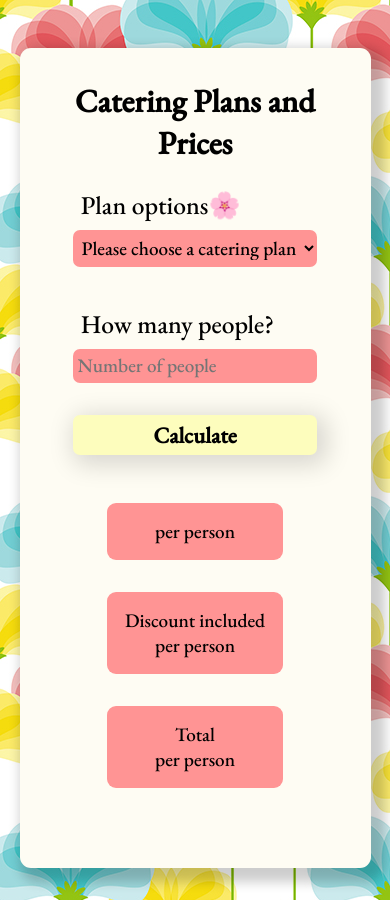
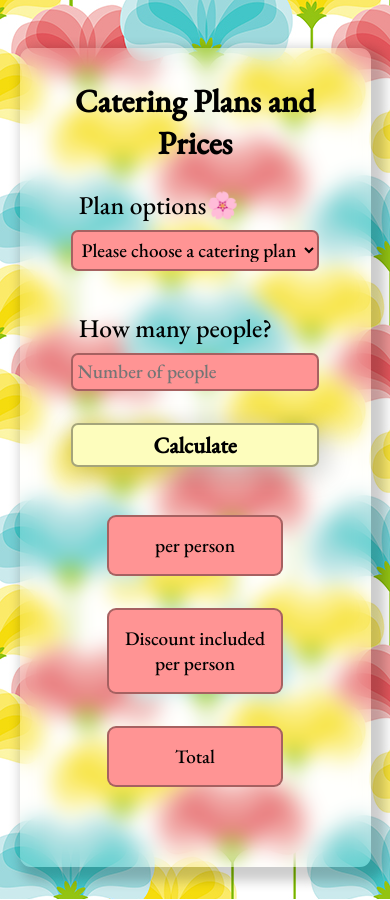
Before and after one commit to KseniiaErnest/JS-Catering, a plain HTML site: page index.html in a window 390 px wide. Drawn offline with nearby package versions, Linux system fonts and the light colour scheme.

Commit message:
COMPLETE

```diff
--- a/index.html
+++ b/index.html
@@ -48,7 +48,6 @@
         <div id="totalAmount">
           <p>Total</p>
           <span id="total"></span>
-          <span>per person</span>
         </div>
 
       </div>
--- a/style.css
+++ b/style.css
@@ -108,6 +108,11 @@ h1 {
 }
 
 @media all and (max-width: 45em) {
+  #main-container {
+    background-color:rgb(254, 252, 243, 0.2) ;
+    backdrop-filter: blur(10px);
+  }
+
 .box2 {
   flex-direction: column;
   gap: 2rem;
@@ -127,4 +132,8 @@ h1 {
 #pricePerPerson, #discountPricePerPerson, #totalAmount {
   font-size: 1.2rem;
 }
+
+#plan, #number, #btn, #pricePerPerson, #discountPricePerPerson, #totalAmount {
+  border: 2px solid rgba(0, 0, 0, 0.349)
 }
+}
```
